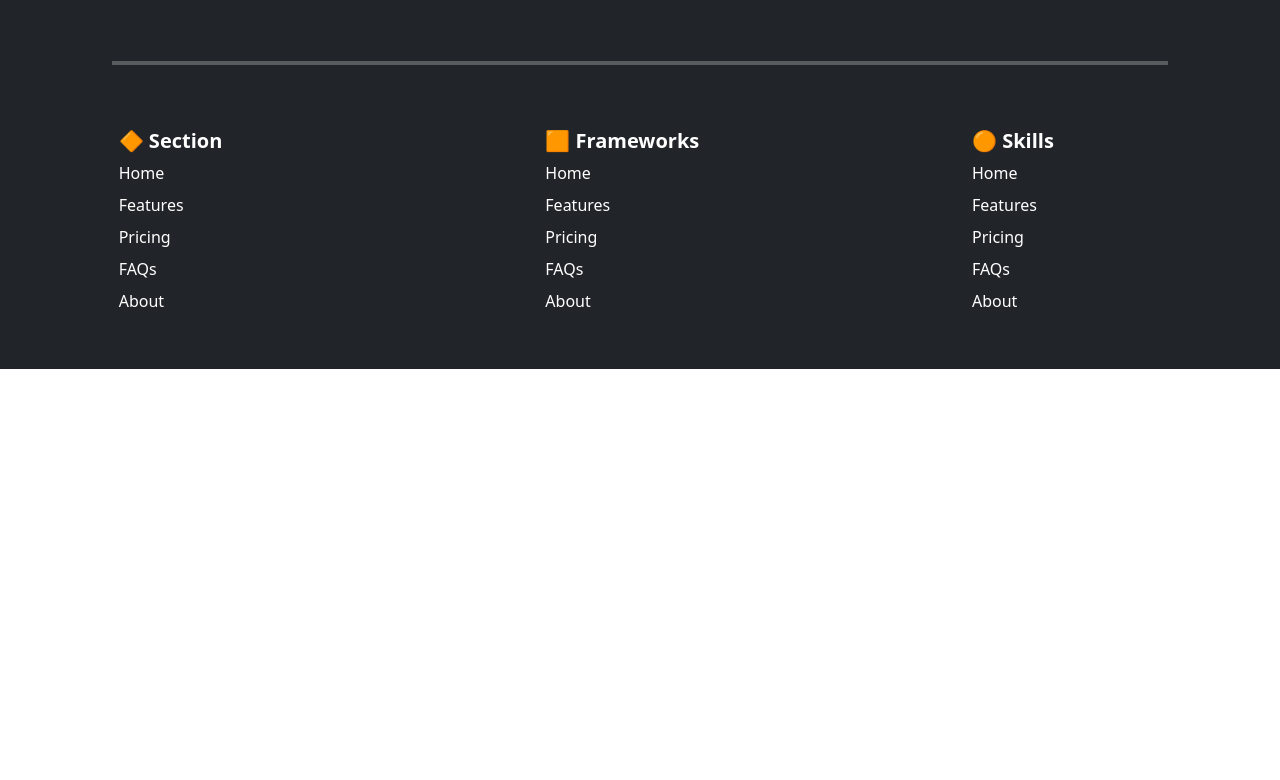
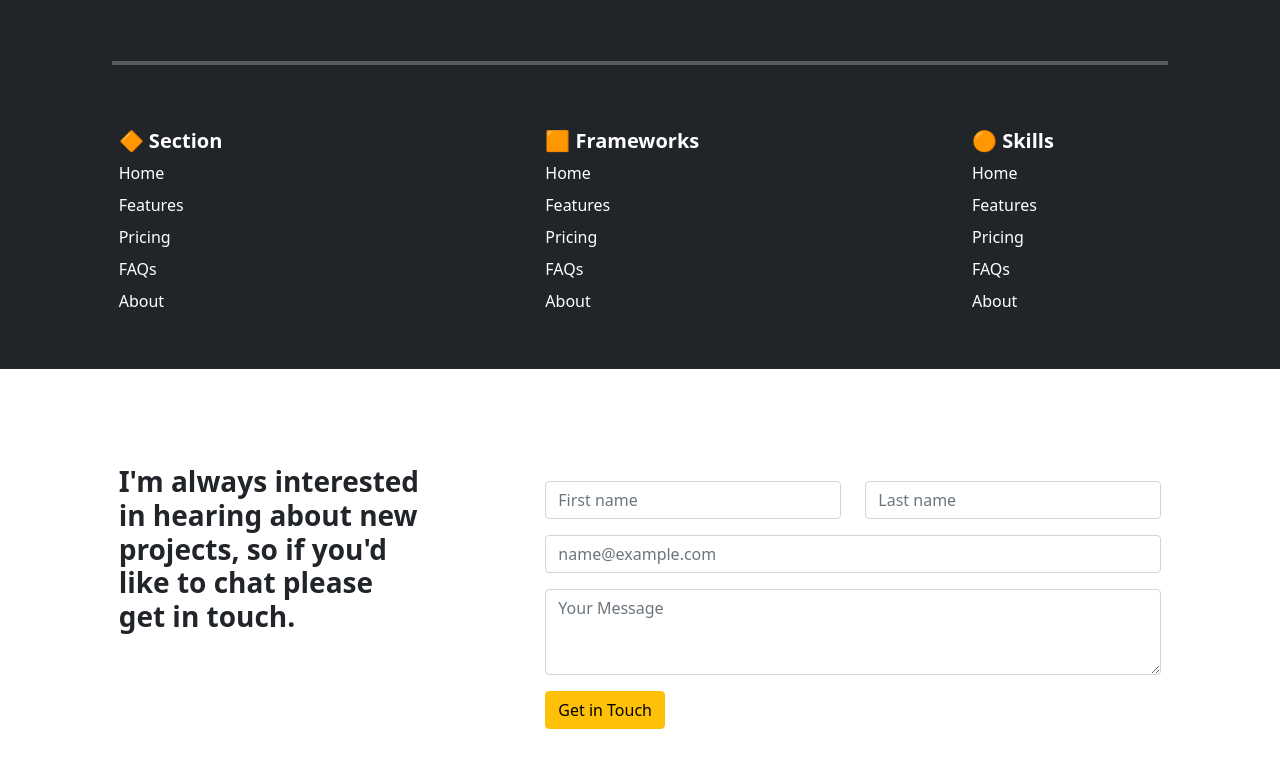
Before and after one commit to KUBAHO3/My-portfolio-2, a website: page index.html in a window 1280 px wide. Shown: the part 2820-3600 px from the top of the page. Before the commit the page ends 3189 px from the top, so only its background shows below. Drawn offline with nearby package versions, Linux system fonts and the light colour scheme.

Commit message:
add contact me

```diff
--- a/index.html
+++ b/index.html
@@ -254,10 +254,48 @@
                 </div>
             </div>
         </div>
-        <div class="container">
+    </section>
 
+    <section class="contact-me">
+        <div class="container-fluid">
+            <div class="row">
+                <div class="col-1"></div>
+                <div class="col-4">
+                   <h3 class="fw-bold mt-5 py-5"> I'm always interested <br>in hearing about new <br> projects, so if you'd <br>like to chat please <br> get in touch.</h3>
+                </div>
+                <div class="col-6 py-5">
+                    <form action="">
+                        <div class="row mt-5 ">
+                            <div class="col-6 mt-3">
+                                <div class="form-group">
+                                    <label for="exampleFormControlInput1" hidden>First Name</label>
+                                    <input type="text" class="form-control" id="exampleFormControlInput1" placeholder="First name">
+                                  </div>
+                            </div>
+                            <div class="col-6 mt-3">
+                                <div class="form-group">
+                                    <label for="exampleFormControlInput1" hidden>Last Name(s)</label>
+                                    <input type="text" class="form-control" id="exampleFormControlInput1" placeholder="Last name">
+                                  </div>
+                            </div>
+                        </div>
+                        <div class="form-group mt-3">
+                            <label for="exampleFormControlInput1" hidden>Email address</label>
+                            <input type="email" class="form-control" id="exampleFormControlInput1" placeholder="name@example.com">
+                        </div>
+                        <div class="form-group mt-3">
+                            <label for="exampleFormControlTextarea1" hidden>Message</label>
+                            <textarea class="form-control" id="exampleFormControlTextarea1" rows="3" placeholder="Your Message"></textarea>
+                        </div>
+                        <button type="submit" class="btn btn-warning mt-3">Get in Touch</button>
+                    </form>
+                </div>
+                <div class="col-1"></div>
+            </div>
         </div>
     </section>
+    <br><br>
+
 
 </body>
 </html>
--- a/style.css
+++ b/style.css
@@ -4,8 +4,9 @@
 }
 
 body {
-    width: 100%;
-}
+    margin: 0;
+    overflow-x: hidden;
+  }
 
 .line {
     border: 2px solid black;
```
